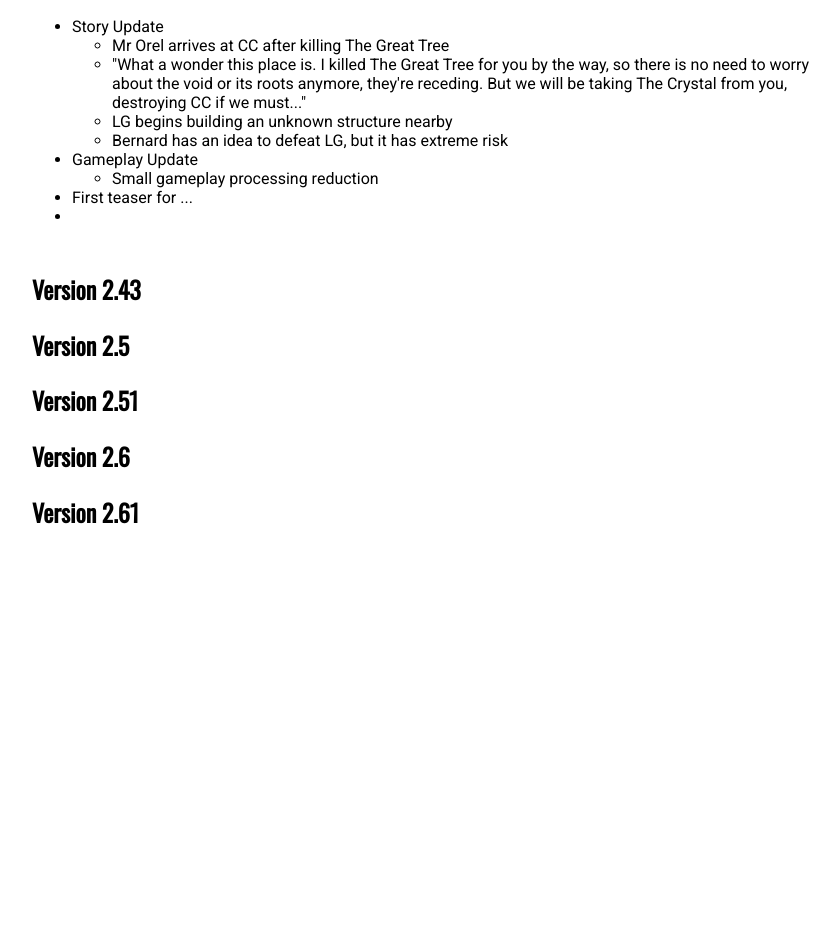
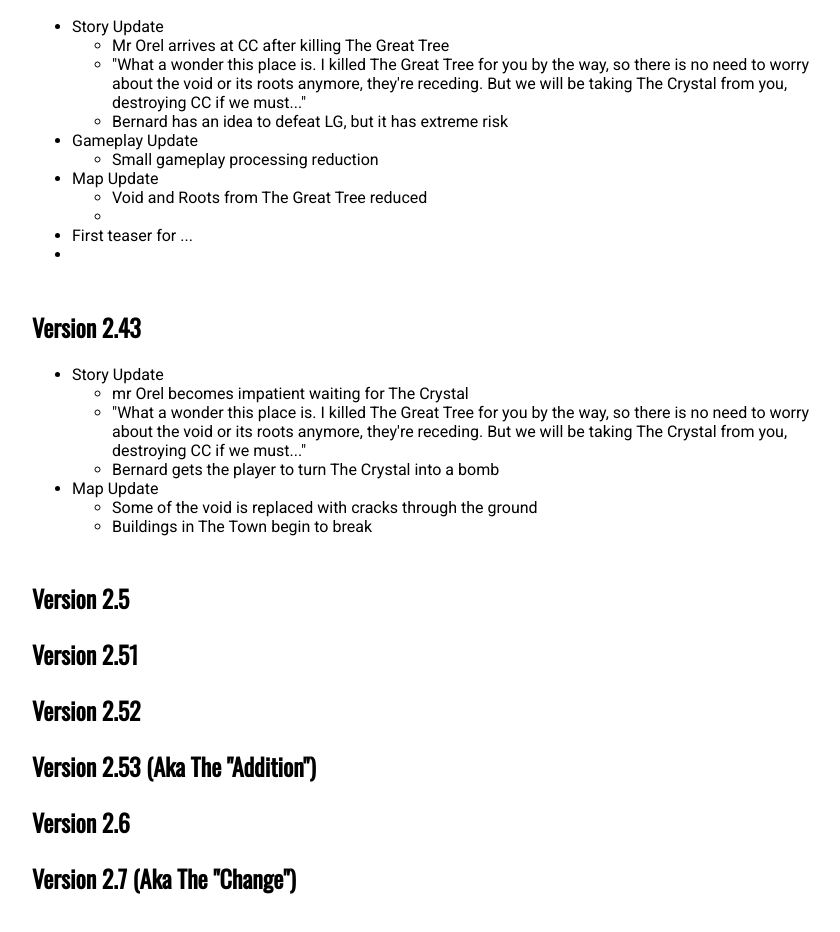
Before and after one commit to FizzyCC/FizzyCC.github.io, a plain HTML site: page changelog.html in a window 1280 px wide. Shown: the part 5711-6643 px from the top of the page, without its empty margins (208-1048 px from the left). Before the commit the page ends 6361 px from the top, so only its background shows below. Drawn offline with nearby package versions, Linux system fonts and the light colour scheme.

Commit message:
Update changelog.html

```diff
--- a/changelog.html
+++ b/changelog.html
@@ -368,25 +368,45 @@
                 <ul>
                     <li>Mr Orel arrives at CC after killing The Great Tree</li>
                     <li>"What a wonder this place is. I killed The Great Tree for you by the way, so there is no need to worry about the void or its roots anymore, they're receding. But we will be taking The Crystal from you, destroying CC if we must..."</li>
-                    <li>LG begins building an unknown structure nearby</li>
                     <li>Bernard has an idea to defeat LG, but it has extreme risk</li>
                 </ul>
                 <li>Gameplay Update</li>
                 <ul>
                     <li>Small gameplay processing reduction</li>
                 </ul>
+                <li>Map Update</li>
+                <ul>
+                    <li>Void and Roots from The Great Tree reduced<li>
+                </ul>
                 <li>First teaser for ...<li>
             </ul>
 
             <h1>Version 2.43</h1>
+            <ul>
+                <li>Story Update</li>
+                <ul>
+                    <li>mr Orel becomes impatient waiting for The Crystal</li>
+                    <li>"What a wonder this place is. I killed The Great Tree for you by the way, so there is no need to worry about the void or its roots anymore, they're receding. But we will be taking The Crystal from you, destroying CC if we must..."</li>
+                    <li>Bernard gets the player to turn The Crystal into a bomb</li>
+                </ul>
+                <li>Map Update</li>
+                <ul>
+                    <li>Some of the void is replaced with cracks through the ground</li>
+                    <li>Buildings in The Town begin to break</li>
+                </ul>
+            </ul>
 
             <h1>Version 2.5</h1>
 
             <h1>Version 2.51</h1>
 
+            <h1>Version 2.52</h1>
+
+            <h1>Version 2.53 (Aka The "Addition")</h1>
+
             <h1>Version 2.6</h1>
 
-            <h1>Version 2.61</h1>
+            <h1>Version 2.7 (Aka The "Change")</h1>
 
 
 
```
